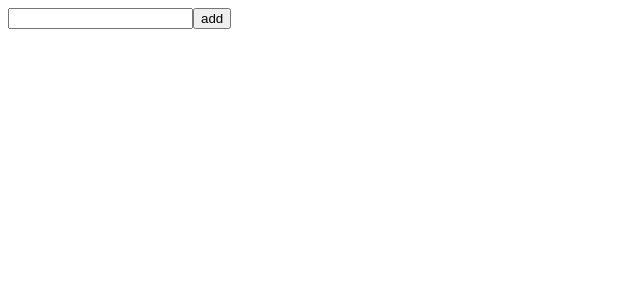
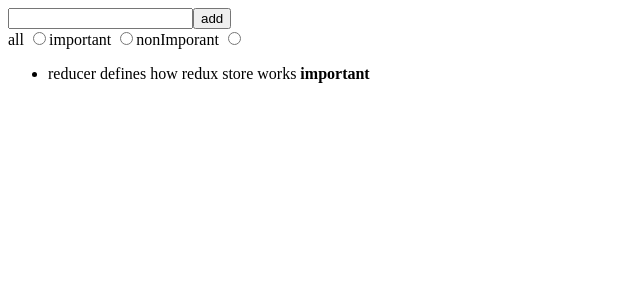
Before and after one commit to rkoverola/sandbox-part6, a React (Create React App) app in the folder sandbox/: page / in a window 1280 px wide. Shown: the top 300 px of the page, without its empty margins (0-640 px from the left). Built offline with nearby package versions, Linux system fonts and the light colour scheme.

Commit message:
Save progress until 6.9 nice

```diff
--- a/sandbox/package.json
+++ b/sandbox/package.json
@@ -3,6 +3,7 @@
   "version": "0.1.0",
   "private": true,
   "dependencies": {
+    "@reduxjs/toolkit": "^1.8.3",
     "@testing-library/jest-dom": "^5.16.4",
     "@testing-library/react": "^13.3.0",
     "@testing-library/user-event": "^13.5.0",
--- a/sandbox/src/App.js
+++ b/sandbox/src/App.js
@@ -1,10 +1,13 @@
 import NewNote from './components/NewNote'
 import Notes from './components/Notes'
+import VisibilityFilter from './components/VisibilityFilter'
 
 const App = () => {
+
   return (
     <div>
       <NewNote />
+      <VisibilityFilter />
       <Notes />
     </div>
   )
--- a/sandbox/src/components/Notes.js
+++ b/sandbox/src/components/Notes.js
@@ -12,7 +12,14 @@ const Note = ({ note, handleClick }) => {
 
 const Notes = () => {
   const dispatch = useDispatch()
-  const notes = useSelector(state => state)
+  const notes = useSelector(({ filter, notes }) => {
+    if (filter === 'ALL') {
+      return notes
+    }
+    return filter === 'IMPORTANT'
+      ? notes.filter(note => note.important)
+      : notes.filter(note => !note.important)
+  })
 
   return(
     <ul>
--- /dev/null
+++ b/sandbox/src/components/VisibilityFilter.js
@@ -0,0 +1,22 @@
+import { filterChange } from '../reducers/filterReducer'
+import { useDispatch } from 'react-redux'
+
+const VisibilityFilter = () => {
+
+  const dispatch = useDispatch()
+
+  const filterSelected = (value) => {
+    console.log(value)
+    dispatch(filterChange(value))
+  }
+
+  return (
+    <div>
+      all <input type="radio" name="filter" onChange={() => filterSelected('ALL')} />
+      important <input type="radio" name="filter" onChange={() => filterSelected('IMPORTANT')} />
+      nonImporant <input type="radio" name="filter" onChange={() => filterSelected('NONIMPORTANT')} />
+    </div>
+  )
+}
+
+export default VisibilityFilter
--- a/sandbox/src/index.js
+++ b/sandbox/src/index.js
@@ -3,14 +3,30 @@ import ReactDOM from 'react-dom/client'
 
 import App from './App'
 
-import { createStore } from 'redux'
+import { configureStore } from '@reduxjs/toolkit'
 import { Provider } from 'react-redux'
 import noteReducer from './reducers/noteReducer'
+import filterReducer from './reducers/filterReducer'
 
-const store = createStore(noteReducer)
+import { createNote } from './reducers/noteReducer'
+import { filterChange } from './reducers/filterReducer'
+
+const store = configureStore({
+  reducer: {
+    notes: noteReducer,
+    filter: filterReducer
+  }
+})
+
+console.log(store.getState())
+
+store.subscribe(() => console.log(store.getState()))
+store.dispatch(filterChange('IMPORTANT'))
+store.dispatch(createNote('combineReducers forms one reducer from many simple reducers'))
 
 ReactDOM.createRoot(document.getElementById('root')).render(
   <Provider store={store}>
     <App />
-  </Provider>
+  </Provider>,
+  document.getElementById('root')
 )
--- /dev/null
+++ b/sandbox/src/reducers/filterReducer.js
@@ -0,0 +1,17 @@
+const filterReducer = (state = 'ALL', action) => {
+  switch (action.type) {
+    case 'SET_FILTER':
+      return action.filter
+    default:
+      return state
+  }
+}
+
+export const filterChange = filter => {
+  return {
+    type: 'SET_FILTER',
+    filter,
+  }
+}
+
+export default filterReducer
--- a/sandbox/src/reducers/noteReducer.js
+++ b/sandbox/src/reducers/noteReducer.js
@@ -1,40 +1,46 @@
-const noteReducer = (state = [], action) => {
-  switch(action.type) {
-    case 'NEW_NOTE':
-      return state.concat(action.data)
-    case 'TOGGLE_IMPORTANCE':
-      const id = action.data.id
+import { createSlice } from '@reduxjs/toolkit'
+
+const initialState = [
+  {
+    content: 'reducer defines how redux store works',
+    important: true,
+    id: 1,
+  },
+  {
+    content: 'state of store can contain any data',
+    important: false,
+    id: 2,
+  },
+]
+
+const generateId = () =>
+  Number((Math.random() * 1000000).toFixed(0))
+
+const noteSlice = createSlice({
+  name: 'notes',
+  initialState,
+  reducers: {
+    createNote(state, action) {
+      const content = action.payload
+      state.push({
+        content,
+        important: false,
+        id: generateId(),
+      })
+    },
+    toggleImportanceOf(state, action) {
+      const id = action.payload
       const noteToChange = state.find(n => n.id === id)
       const changedNote = {
         ...noteToChange,
         important: !noteToChange.important
       }
-      return state.map(note => note.id !== id ? note : changedNote)
+      return state.map(note =>
+        note.id !== id ? note : changedNote
+      )
+    }
+  },
+})
 
-    default:
-      return state
-  }
-}
-
-const generateId = () =>
-  Number((Math.random() * 1000000).toFixed(0))
-
-export const createNote = (content) => {
-  return {
-    type: 'NEW_NOTE',
-    data: {
-      content,
-      important: false,
-      id: generateId()
-    }
-  }
-}
-
-export const toggleImportanceOf = (id) => {
-  return {
-    type: 'TOGGLE_IMPORTANCE',
-    data: { id }
-  }
-}
-
-export default noteReducer
+export const { createNote, toggleImportanceOf } = noteSlice.actions
+export default noteSlice.reducer
```
Also changed, not shown: 2 other files (tests, documents, lock files or other folders).
